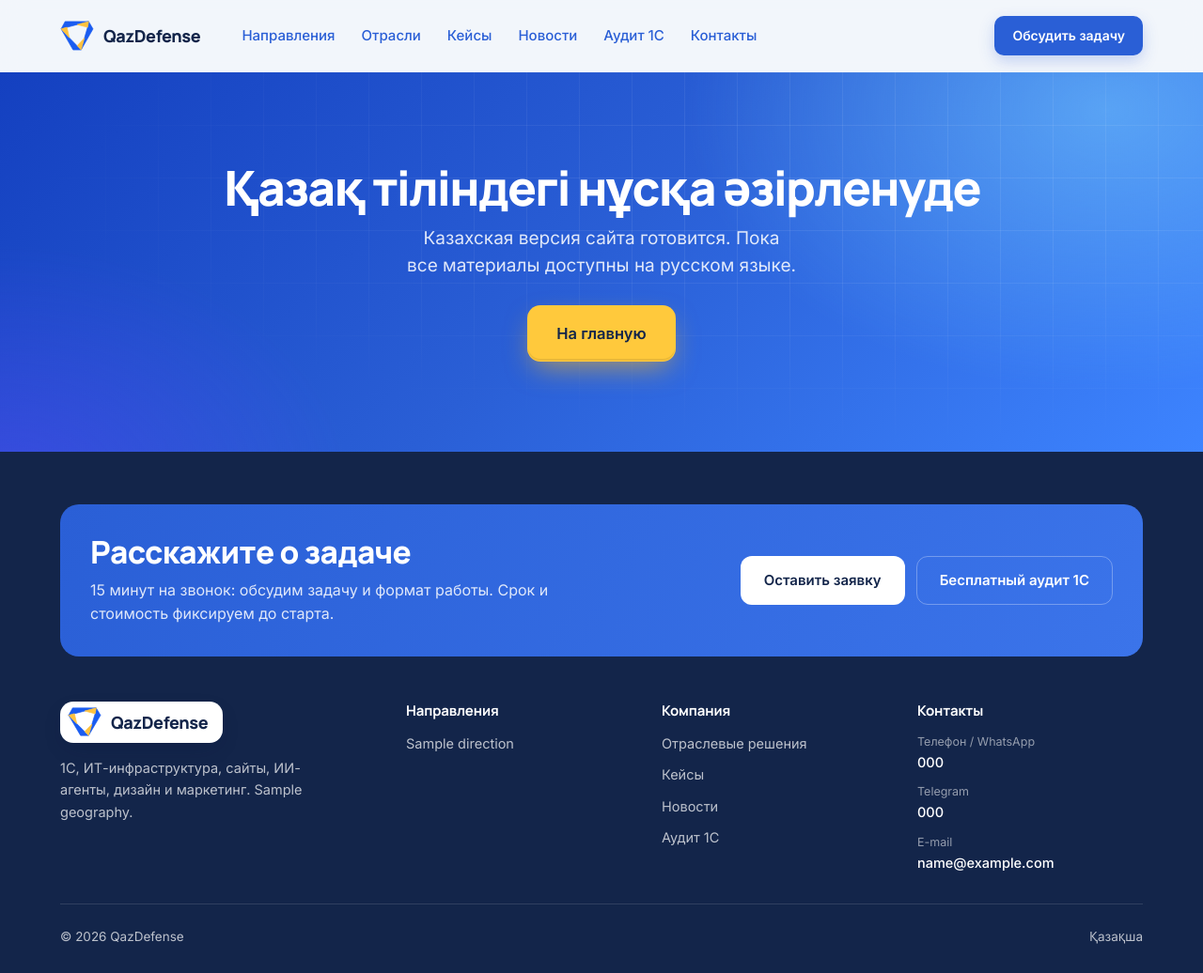
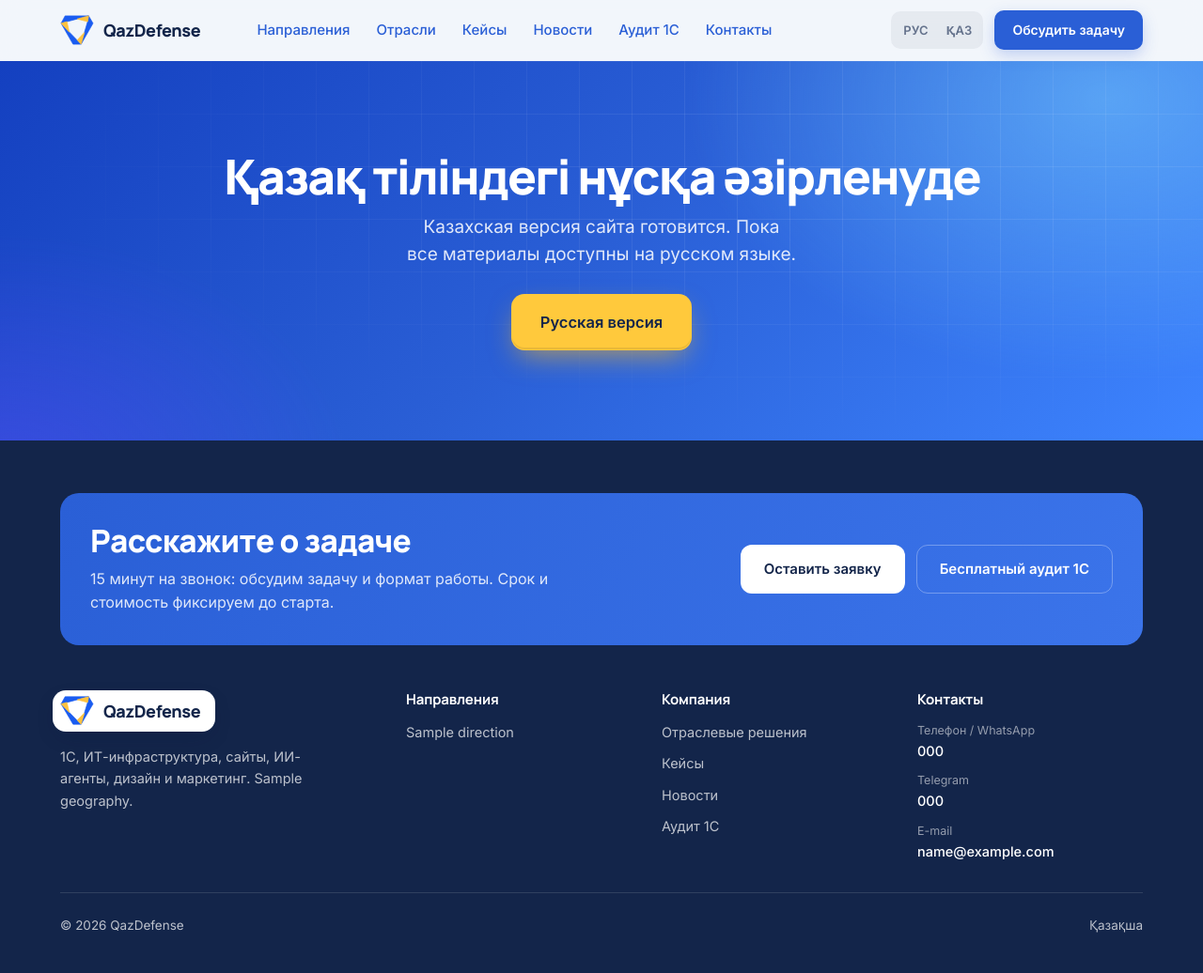
Before and after one commit to qazdefense/qazdefense.github.io, a Node project: template views/kz.ejs in a window 1280 px wide. Shown: the whole page at 94% size. After the commit the page ends 993 px from the top, so only its background shows below. Run offline with Node 20 templates, Linux system fonts and the light colour scheme; the template is opened without the code that fills it: most values are stand-ins (such as "Sample title", 1, 10 or a date in 2020).

Commit message:
Шапка без сдвигов, переключатель языка, шрифт для казахского
- Шапка всегда 64px, логотип одного размера на всех страницах:
  меню больше не прыгает при переходах и прокрутке
- Переключатель РУС / ҚАЗ в шапке, ссылка на русскую версию
  в подвале и на казахской странице
- Заголовки казахской версии шрифтом Onest: в Manrope нет букв
  Ә Ғ Қ Ң Ұ
- Меню не переносится на ширине 961–1180px

Co-Authored-By: Claude Opus 5.5 <noreply@anthropic.com>

```diff
--- a/public/css/home.css
+++ b/public/css/home.css
@@ -9,7 +9,7 @@
 .s-head .link-arrow { font-size: 16px; }
 
 /* шапка поверх синего экрана */
-.is-home main { margin-top: -76px; }
+.is-home main { margin-top: -64px; }
 .is-home .site-header:not(.is-scrolled) { background: transparent; backdrop-filter: none; }
 .is-home .site-header:not(.is-scrolled) .nav > a,
 .is-home .site-header:not(.is-scrolled) .nav-item > a { color: var(--white); }
--- a/public/css/site.css
+++ b/public/css/site.css
@@ -76,8 +76,7 @@ p { margin: 0; }
   border-bottom: 1px solid transparent; transition: border-color .2s, box-shadow .2s;
 }
 .site-header.is-scrolled { border-bottom-color: var(--line); box-shadow: 0 4px 20px rgba(19, 37, 74, .05); }
-.header-row { display: flex; align-items: center; gap: 32px; height: 76px; transition: height .2s var(--ease); }
-.is-scrolled .header-row { height: 64px; }
+.header-row { display: flex; align-items: center; gap: 32px; height: 64px; }
 .logo { display: inline-flex; align-items: center; gap: 10px; font: 800 18px/1 var(--font-head); color: var(--navy); letter-spacing: -0.02em; flex-shrink: 0; }
 .logo-mark {
   width: 34px; height: 34px; border-radius: 10px; display: grid; place-items: center;
@@ -440,8 +439,7 @@ a.chip:hover { border-color: var(--accent); color: var(--accent); }
   .sub span { display: none; }
   .nav > a.nav-cta { display: flex; margin-top: 20px; border: 0; border-radius: 12px; color: var(--white); font-size: 16px; padding: 0 24px; }
   .sub a { padding: 8px 4px; }
-  .header-row, .is-scrolled .header-row { height: 64px; }
-  .header-actions { margin-left: auto; }
+  .header-row,   .header-actions { margin-left: auto; }
   .hero-grid, .split { grid-template-columns: 1fr; gap: 32px; }
   .tabs, .tabs-industries { grid-template-columns: 1fr; }
   .tab-list { flex-direction: row; overflow-x: auto; scrollbar-width: none; gap: 8px; margin: 0 -24px; padding: 0 24px; }
--- a/public/css/ui.css
+++ b/public/css/ui.css
@@ -175,3 +175,24 @@ img.logo-mark { width: 36px; height: 32px; border-radius: 0; background: none; p
 .logo-light img.logo-mark, .is-home .site-header:not(.is-scrolled) img.logo-mark { background: none; padding: 0; border-radius: 0; width: 36px; height: 32px; }
 .logo-light, .is-home .site-header:not(.is-scrolled) .logo { background: var(--white); color: var(--navy); padding: 6px 16px 6px 8px; border-radius: 14px; box-shadow: 0 8px 24px -10px rgba(8, 20, 60, .45); }
 .is-home .site-header:not(.is-scrolled) .logo { color: var(--navy); }
+
+/* логотип всегда одного размера: подложка на светлом фоне прозрачная, поэтому меню не сдвигается */
+.logo { padding: 6px 16px 6px 8px; margin-left: -8px; border-radius: 14px; transition: background-color .2s, box-shadow .2s; }
+.logo img.logo-mark { width: 36px; height: 32px; }
+
+/* переключатель языка */
+.lang-switch { display: inline-flex; padding: 3px; border-radius: 10px; background: rgba(19, 37, 74, .06); }
+.lang-switch a { min-width: 46px; height: 34px; display: grid; place-items: center; padding: 0 8px; border-radius: 8px; font: 600 13px var(--font-body); color: var(--muted); transition: background-color .15s, color .15s; }
+.lang-switch a:hover { color: var(--ink); }
+.lang-switch a.is-active { background: var(--white); color: var(--ink); box-shadow: 0 1px 3px rgba(19, 37, 74, .12); }
+.is-home .site-header:not(.is-scrolled) .lang-switch { background: rgba(255, 255, 255, .14); }
+.is-home .site-header:not(.is-scrolled) .lang-switch a { color: rgba(255, 255, 255, .8); }
+.is-home .site-header:not(.is-scrolled) .lang-switch a:hover { color: var(--white); }
+.is-home .site-header:not(.is-scrolled) .lang-switch a.is-active { background: var(--white); color: var(--navy); }
+@media (max-width: 1180px) { .nav > a, .nav-item > a { padding: 8px 8px; } .header-row { gap: 18px; } }
+@media (max-width: 960px) { .lang-switch a { min-width: 40px; height: 32px; } }
+
+/* казахская версия: заголовки шрифтом Onest, в Manrope нет букв Ә Ғ Қ Ң Ұ */
+:root:lang(kk) { --font-head: 'Onest', 'Inter', system-ui, sans-serif; }
+.nav > a, .nav-item > a { white-space: nowrap; }
+@media (min-width: 961px) and (max-width: 1180px) { .header-actions > .btn { display: none; } }
--- a/src/routes/public.js
+++ b/src/routes/public.js
@@ -89,7 +89,7 @@ module.exports = function publicRoutes({ repo }) {
   leadPage('audit', 'audit', 'Бесплатный экспресс-аудит 1С');
   leadPage('contacts', 'contacts', 'Контакты');
 
-  r.get('/kz', (req, res) => res.render('kz', { title: 'Қазақша нұсқа' }));
+  r.get('/kz', (req, res) => { res.locals.lang = 'kk'; res.render('kz', { title: 'Қазақша нұсқа' }); });
 
   return r;
 };
--- a/views/kz.ejs
+++ b/views/kz.ejs
@@ -1,3 +1,3 @@
 <%- include('partials/head') %>
-<%- include('partials/page-hero', { center: true, heading: 'Қазақ тіліндегі нұсқа әзірленуде', lead: 'Казахская версия сайта готовится. Пока все материалы доступны на русском языке.', actions: '<a class="btn btn-cta btn-lg" href="/">На главную</a>' }) %>
+<%- include('partials/page-hero', { center: true, heading: 'Қазақ тіліндегі нұсқа әзірленуде', lead: 'Казахская версия сайта готовится. Пока все материалы доступны на русском языке.', actions: '<a class="btn btn-cta btn-lg" href="/" lang="ru">Русская версия</a>' }) %>
 <%- include('partials/foot') %>
--- a/views/partials/foot.ejs
+++ b/views/partials/foot.ejs
@@ -42,7 +42,7 @@
     </div>
     <div class="footer-bottom">
       <span>© <%= new Date().getFullYear() %> QazDefense</span>
-      <a href="/kz">Қазақша</a>
+      <% if (lang === 'kk') { %><a href="/" lang="ru">Русская версия</a><% } else { %><a href="/kz" lang="kk">Қазақша</a><% } %>
     </div>
   </div>
 </footer>
--- a/views/partials/head.ejs
+++ b/views/partials/head.ejs
@@ -7,7 +7,7 @@
   <meta name="description" content="<%= typeof description !== 'undefined' ? description : 'QazDefense: автоматизация учёта и процессов, 1С, ИТ-инфраструктура и защита, сайты и приложения, ИИ-агенты, дизайн и маркетинг. Работаем по всему Казахстану.' %>">
   <link rel="preconnect" href="https://fonts.googleapis.com">
   <link rel="preconnect" href="https://fonts.gstatic.com" crossorigin>
-  <link href="https://fonts.googleapis.com/css2?family=Inter:wght@400;500;600&family=Manrope:wght@600;700;800&display=swap" rel="stylesheet">
+  <link href="https://fonts.googleapis.com/css2?family=Inter:wght@400;500;600&family=Manrope:wght@600;700;800<%= lang === 'kk' ? '&family=Onest:wght@600;700;800' : '' %>&display=swap" rel="stylesheet">
   <link rel="stylesheet" href="/css/site.css?v=<%= v %>">
   <link rel="stylesheet" href="/css/ui.css?v=<%= v %>">
   <% if (path === '/') { %><link rel="stylesheet" href="/css/home.css?v=<%= v %>"><% } %>
@@ -39,6 +39,10 @@
       <a class="btn btn-primary nav-cta" href="/contacts#form">Обсудить задачу</a>
     </nav>
     <div class="header-actions">
+      <div class="lang-switch" role="group" aria-label="Язык сайта">
+        <a href="/" lang="ru" class="<%= lang === 'ru' ? 'is-active' : '' %>" <%- lang === 'ru' ? 'aria-current="true"' : '' %>>РУС</a>
+        <a href="/kz" lang="kk" class="<%= lang === 'kk' ? 'is-active' : '' %>" <%- lang === 'kk' ? 'aria-current="true"' : '' %>>ҚАЗ</a>
+      </div>
       <a class="btn btn-primary btn-sm" href="/contacts#form">Обсудить задачу</a>
       <button class="burger" type="button" aria-controls="nav" aria-expanded="false" aria-label="Меню" data-burger><span></span><span></span></button>
     </div>
```
